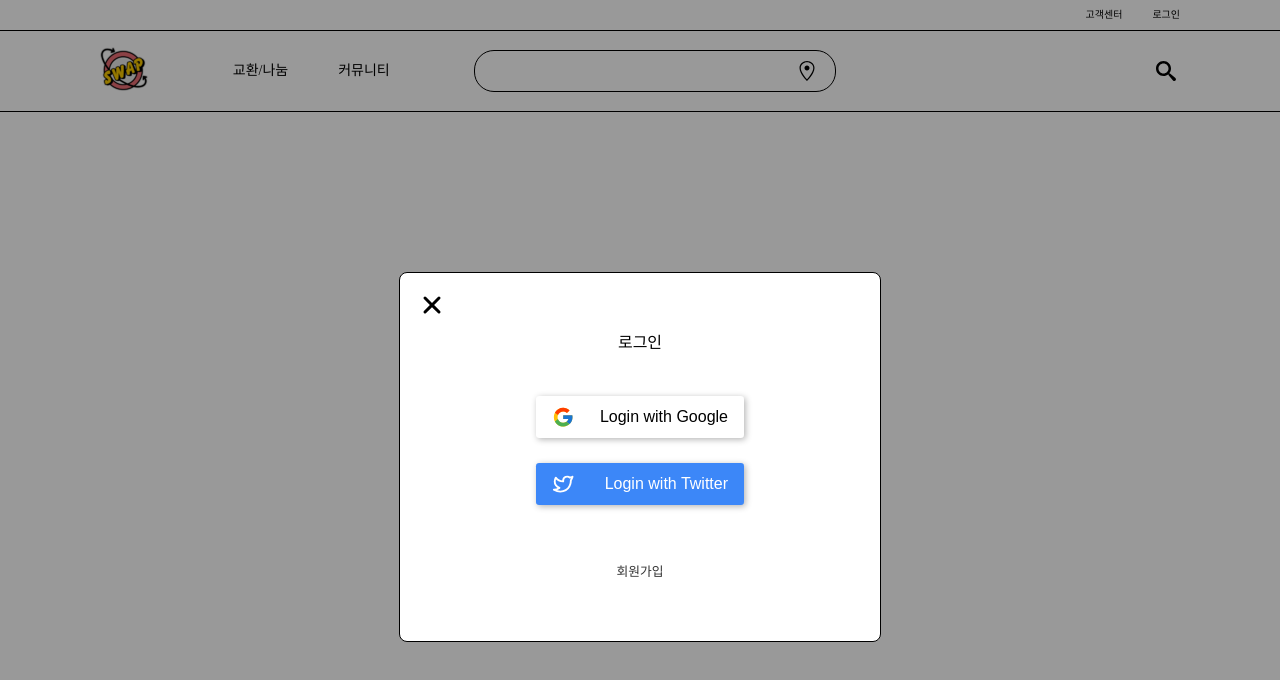
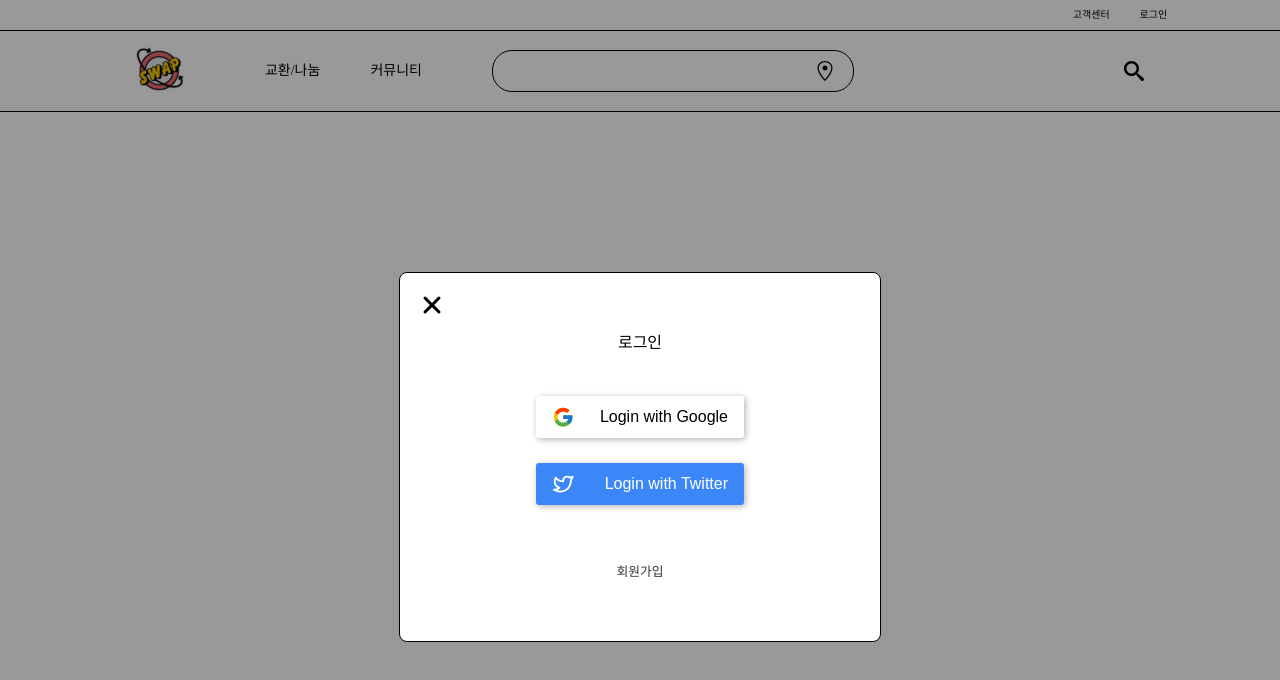
Before and after one commit to project-swap/swap, a React (Create React App) app: page /login in a window 1280 px wide. Shown: the top 680 px of the page. Built offline with nearby package versions, Linux system fonts and the light colour scheme; no server answers.

Commit message:
Style : NavBar, Footer 중앙 정렬 스타일 적용
- 확대와 축소 시 글자들이 중앙에서 벗어나지 않도록 justify-content를 center로 수정

```diff
--- a/src/components/common/Footer.js
+++ b/src/components/common/Footer.js
@@ -9,7 +9,7 @@ import { linkStyle } from '../../styles/linkStyle';
 
 const FooterContainer = styled.footer`
   display: flex;
-  justify-content: space-between;
+  justify-content: center;
   align-items: center;
   position: fixed;
   width: 100%;
@@ -22,7 +22,6 @@ const EmailAndNameBox = styled.div`
   display: flex;
   flex-direction: column;
   gap: 0.88rem;
-  margin-left: 4rem;
   margin-bottom: 2.69rem;
 `;
 
@@ -41,6 +40,8 @@ const ProjectEmail = styled.span`
 const CreaterContainer = styled.div`
   display: flex;
   gap: 4.5rem;
+  margin-right: 8.13rem;
+  margin-left: 9.38rem;
   margin-bottom: 3rem;
 `;
 
--- a/src/components/common/NavBar.js
+++ b/src/components/common/NavBar.js
@@ -11,13 +11,13 @@ import { ImSearch } from 'react-icons/im';
 const NavContainer = styled.nav``;
 const TopNavBar = styled.div`
   display: flex;
-  justify-content: flex-end;
+  justify-content: center;
   width: 100%;
   height: 1.875rem;
 `;
 const MainNavBar = styled.div`
   display: flex;
-  justify-content: space-between;
+  justify-content: center;
   align-items: center;
   width: 100%;
   height: 5rem;
@@ -27,13 +27,14 @@ const MainNavBar = styled.div`
 const MainLogo = styled.div`
   width: 3rem;
   height: 3rem;
-  margin-left: 6.25rem;
+  margin-right: 5.06rem;
   background-image: url(${Logo});
   border: none;
 `;
 const MainLinkBtnContainer = styled.div`
   display: flex;
   gap: 3.125rem;
+  margin-right: 4.38rem;
 `;
 const MainLinkBtn = styled.div`
   font-size: 0.875rem;
@@ -53,7 +54,7 @@ const LocationBox = styled.div`
 const TopBtnContainer = styled.div`
   display: flex;
   align-items: center;
-  margin-right: 6.25rem;
+  margin-left: 60rem;
   gap: 1.875rem;
 `;
 const TopLinkBtn = styled.div`
@@ -106,7 +107,7 @@ function NavBar() {
             style={{
               width: '1.25rem',
               height: '1.25rem',
-              marginRight: '6.5rem ',
+              marginLeft: '7.5rem ',
             }}
           />
         </MainNavBar>
```
